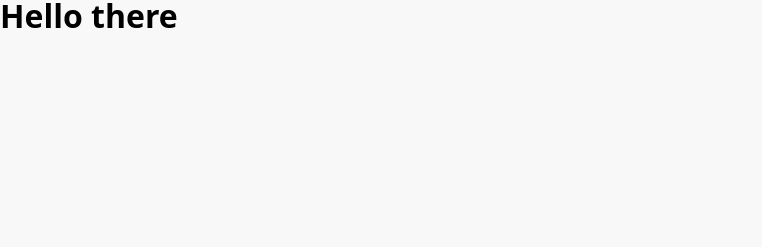
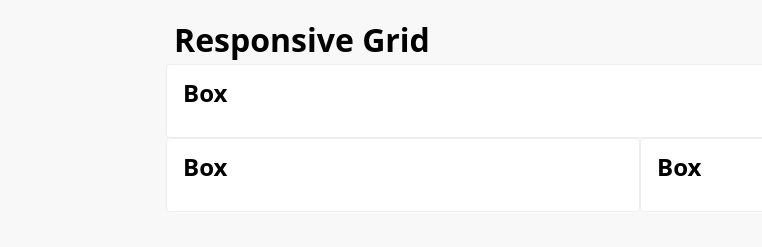
Before and after one commit to DevDaza/WebApps, a website: page index.html in a window 1280 px wide. Shown: the whole page, without its empty margins (0-762 px from the left). Drawn offline with nearby package versions, Linux system fonts and the light colour scheme; files that its build step writes are made by us from their sources.

Commit message:
index angepasst und grid markup hinzugefügt

```diff
--- a/index.html
+++ b/index.html
@@ -4,15 +4,49 @@
     <meta charset="UTF-8">
     <meta http-equiv="X-UA-Compatible" content="IE=edge">
     <meta name="viewport" content="width=device-width, initial-scale=1.0">
-    <title>Document</title>
-    <link rel="stylesheet" href="css/style.css" type="text/css">
+    <link href="css/style.css" rel="stylesheet" />
+    <title>Responsive</title>
 </head>
 <body>
 
-    <h1>Hello there</h1>
+    <div class="site">
+        <div class="container">
+            <h1>Responsive Grid</h1>
 
+
+
+
+            <div class="grid">
+                <div class="column-mobile-12 column-tablet-12 column-desktop-12">
+                    <div class="box">
+                        <h2>Box</h2>
+                    </div>
+                </div>
+
+                <div class="column-desktop-6">
+                    <div class="box">
+                        <h2>Box</h2>
+                    </div>
+                </div>
+
+                <div class="column-desktop-6">
+                    <div class="box">
+                        <h2>Box</h2>
+                    </div>
+                </div>
+            </div>
+
+
+
+
+
+
+
+        </div>
+    </div>
 
     <script src="js/index.js"></script>
 
+
 </body>
 </html>
```
